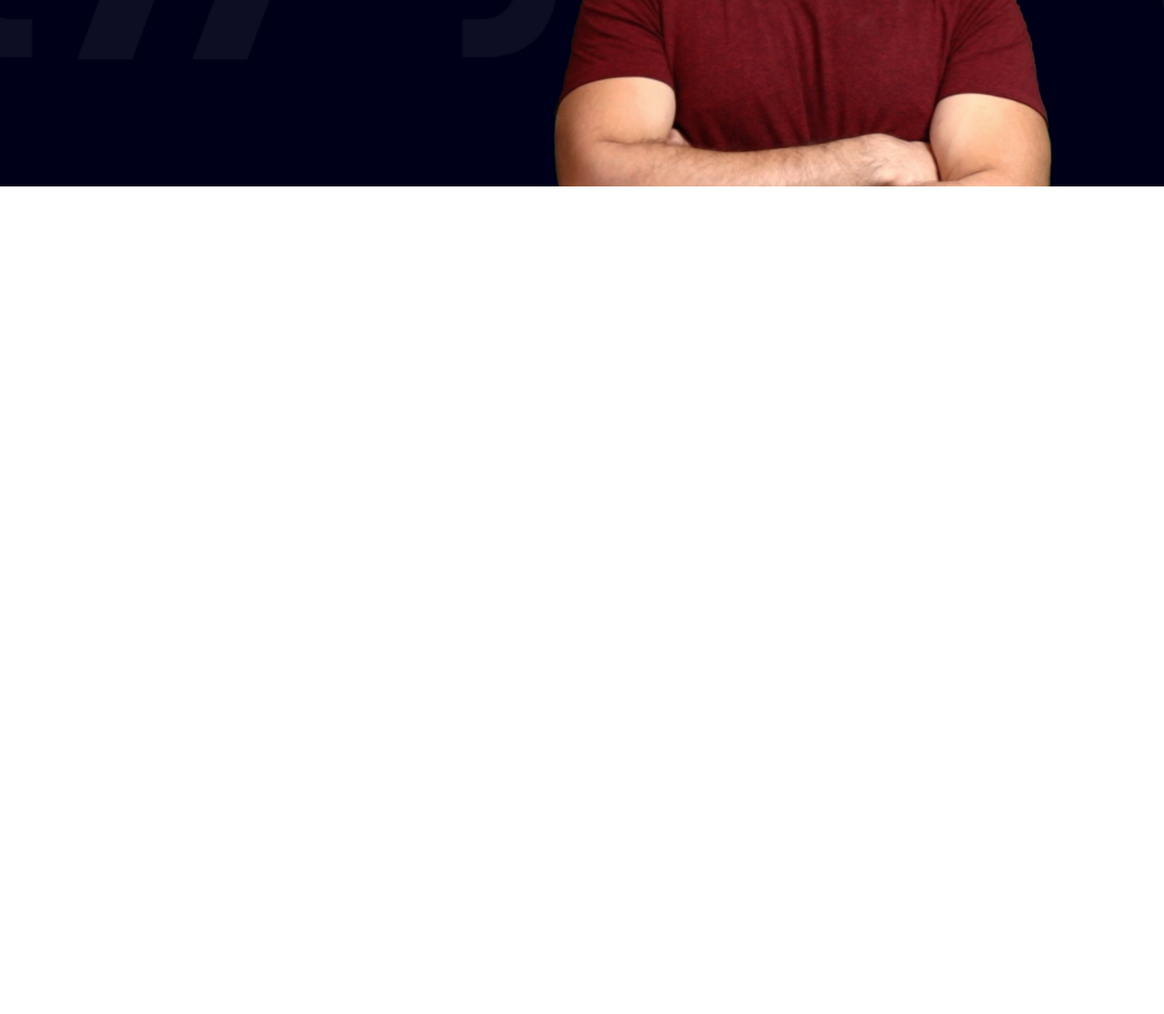
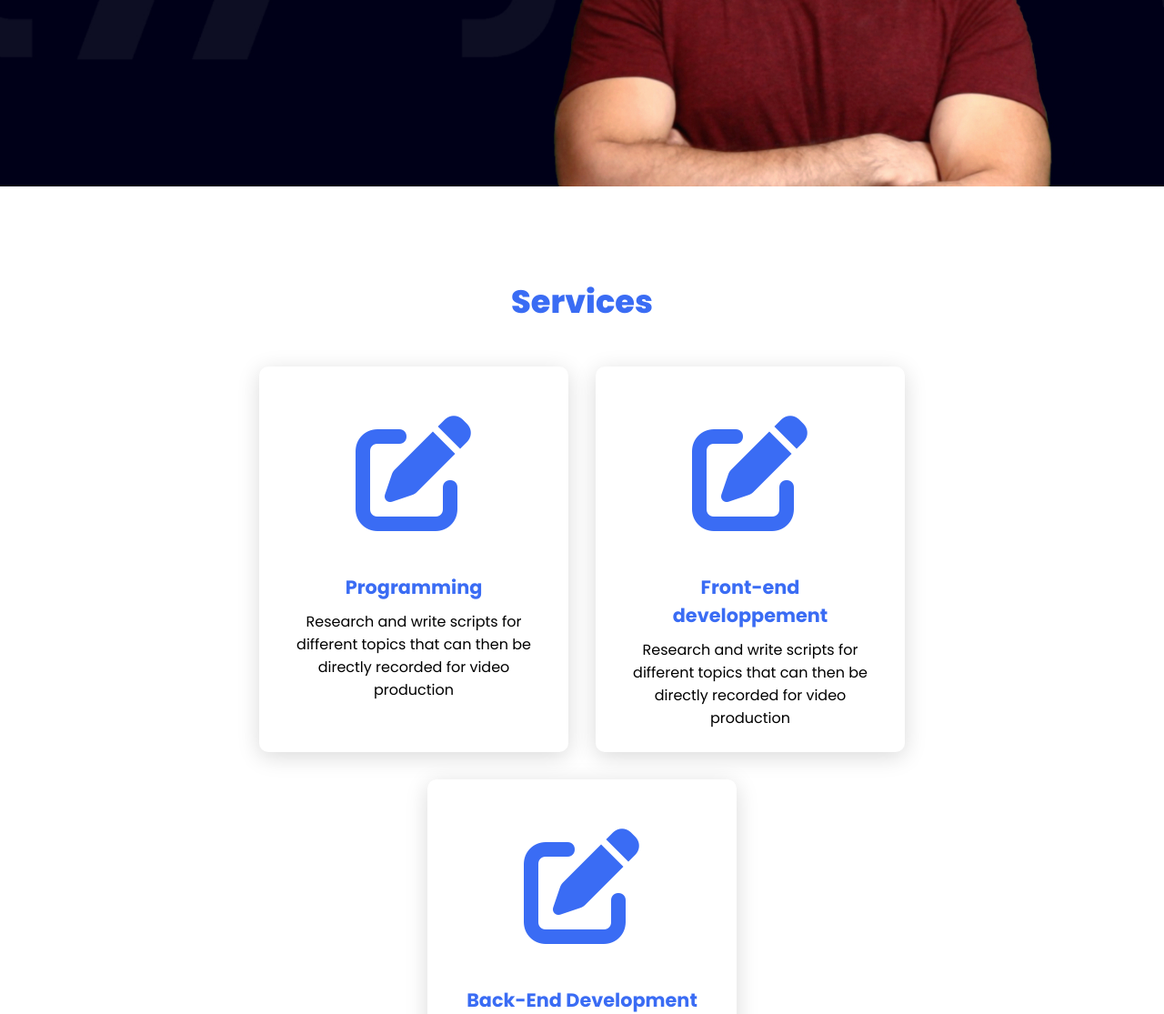
Before and after one commit to Dheker-Laadhibi/portfolio, a plain HTML site: page index.html in a window 1280 px wide. Shown: the part 595-1710 px from the top of the page at 91% size. Before the commit the page ends 800 px from the top, so only its background shows below. Drawn offline with Linux system fonts and the light colour scheme.

Commit message:
first section ends

```diff
--- a/index.css
+++ b/index.css
@@ -130,3 +130,54 @@
      .social-icons a {
         margin-right: 30px;
      }
+     /* h2 block element so i can set a height */
+     .title{
+
+     display: flex;
+     justify-content: center;
+     color: #3a6cf4;
+     font-size: 2.2em ;
+     font-weight: 800;
+     margin-bottom: 30px;
+
+     }
+     .content{
+        display: flex;
+        justify-content:center ;
+        flex-direction: row;
+        flex-wrap: wrap;
+         }
+         .card{
+            background-color: #fff;
+            width:21.25em ;
+            /* will create a shadow that is directly below the element, 5 pixels below it, with a blur radius of 25 pixels*/
+
+
+            /* 15 opacity*/
+            box-shadow: 0 5px 25px rgba(1 1  1 / 15% );
+            border-radius: 10px;
+            padding: 25px;
+            margin: 15px;
+
+         }
+         .card:hover{
+            transform: scale(1.1);
+            transition: 0.7s ease;
+         }
+         .icon{
+         color: #3a6cf4;
+         font-size:8em ;
+         /*center the text or icon*/
+         text-align: center;
+
+         }
+         .info h3{
+            color: #3a6cf4;
+            font-size: 1.3em;
+            font-weight: 700;
+            margin:10px;
+
+         }
+         .info{
+            text-align: center;
+         }
--- a/index.html
+++ b/index.html
@@ -32,10 +32,53 @@
         <h3>I build life changing courses</h3>
         <a href="#projects" class="main-btn">View my work</a>
         <div class="social-icons">
-          <a href="#"><i class="fab fa-linkedin" style="color: #fff;"></i></a>
-          <a href="#"><i class="fab fa-twitter" style="color: #fff;"></i></a>
-          <a href="#"><i class="fab fa-instagram" style="color: #fff;"></i></a>
-          <a href="#"><i class="fab fa-youtube" style="color: #fff;"></i></a>
+          <a href="#"><i class="fab fa-linkedin" style="color: #fff"></i></a>
+          <a href="#"><i class="fab fa-twitter" style="color: #fff"></i></a>
+          <a href="#"><i class="fab fa-instagram" style="color: #fff"></i></a>
+          <a href="#"><i class="fab fa-youtube" style="color: #fff"></i></a>
+        </div>
+      </div>
+    </section>
+
+    <!--to apply the section with class cards to all sections later and id for specific stye to specific section-->
+    <section class="cards" id="services">
+      <h2 class="title">Services</h2>
+      <div class="content">
+        <div class="card">
+          <div class="icon">
+            <i class="fas fa-edit"></i>
+          </div>
+          <div class="info">
+            <h3>Programming</h3>
+            <p>
+              Research and write scripts for different topics that can then be
+              directly recorded for video production
+            </p>
+          </div>
+        </div>
+        <div class="card">
+          <div class="icon">
+            <i class="fas fa-edit"></i>
+          </div>
+          <div class="info">
+            <h3>Front-end developpement</h3>
+            <p>
+              Research and write scripts for different topics that can then be
+              directly recorded for video production
+            </p>
+          </div>
+        </div>
+        <div class="card">
+          <div class="icon">
+            <i class="fas fa-edit"></i>
+          </div>
+          <div class="info">
+            <h3>Back-End Development</h3>
+            <p>
+              Research and write scripts for different topics that can then be
+              directly recorded for video production
+            </p>
+          </div>
         </div>
       </div>
     </section>
```
